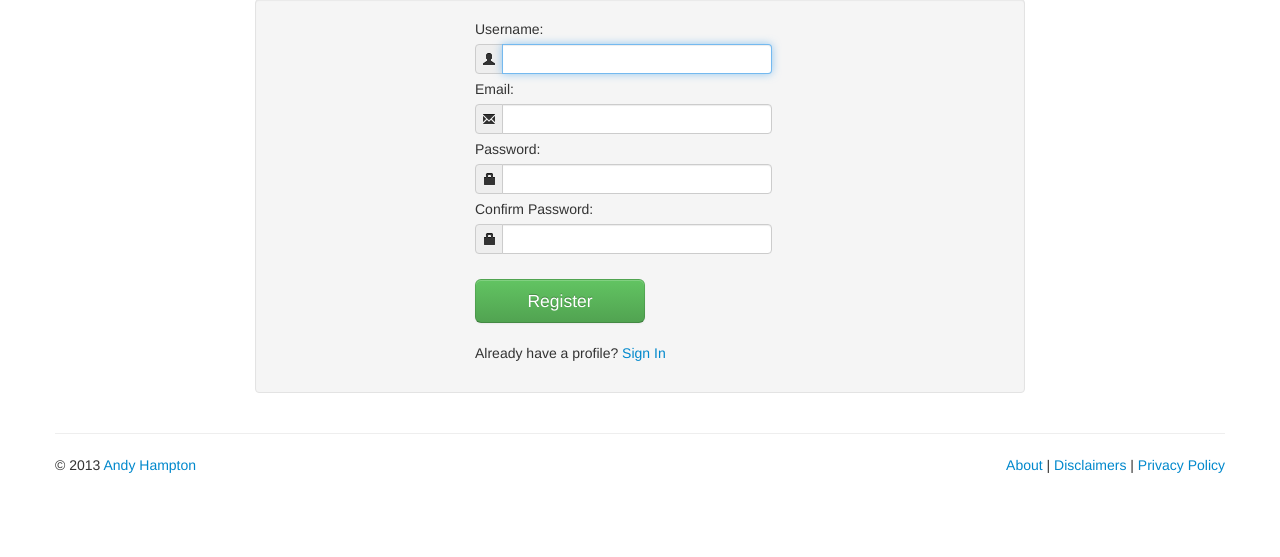
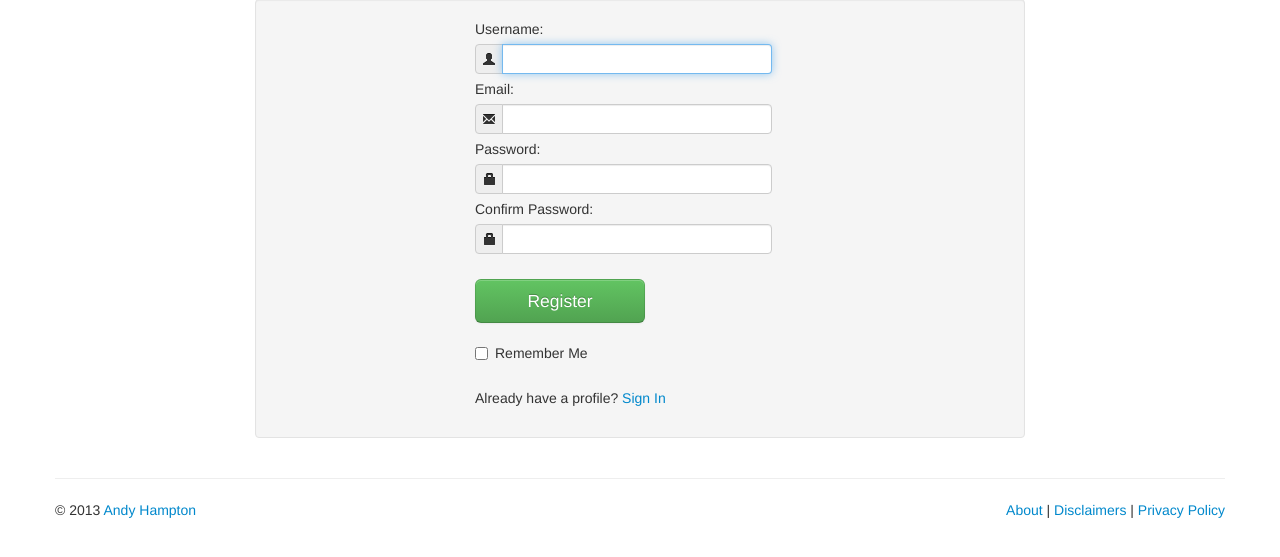
Before and after one commit to ahampt/Pref, a Django app: template pref/webapp/templates/profile/registration_form.html in a window 1280 px wide. Shown: the part 121-678 px from the top of the page. Run offline with Django 3.2, Linux system fonts and the light colour scheme; the template is opened without the code that fills it, so the values that code supplies are empty; some libraries are stand-ins or nearby versions.

Commit message:
Sessions until browser close or remember me option for 20 years

```diff
--- a/pref/webapp/templates/profile/login.html
+++ b/pref/webapp/templates/profile/login.html
@@ -24,6 +24,12 @@
 		</div>
 		<br />
 		<div class="row">
+			<label class="checkbox span2 offset2">
+				<input type="checkbox" name="remember_me" id="remember_me" value="remember_me"/> Remember Me
+			</label>
+		</div>
+		<br />
+		<div class="row">
 			<div class="span2 offset2"><input class="btn btn-large btn-block btn-success" type="submit" value="Login" /></div>
 		</div>
 		<br />
--- a/pref/webapp/templates/profile/registration_form.html
+++ b/pref/webapp/templates/profile/registration_form.html
@@ -61,6 +61,12 @@
 		</div>
 		<br />
 		<div class="row">
+			<label class="checkbox span2 offset2">
+				<input type="checkbox" name="remember_me" id="remember_me" value="remember_me"/> Remember Me
+			</label>
+		</div>
+		<br />
+		<div class="row">
 			<div class="span4 offset2">
 				{% url "webapp.views.profile.login" as login_url %}
 				<p>Already have a profile? <a href="{{login_url}}{% if request.GET.redirect %}?redirect={{request.GET.redirect}}{% endif %}">Sign In</a></p>
--- a/pref/webapp/views/profile.py
+++ b/pref/webapp/views/profile.py
@@ -94,7 +94,7 @@ def register(request):
 				profile.save()
 				profile_logger.info(profile.Username + ' Register Success')
 				# Login the new profile
-				login_command(request, profile)
+				login_command(request, profile, request.POST.get('remember_me') == 'remember_me')
 				profile_logger.info(profile.Username + ' Login Success')
 				set_msg(request, 'Welcome ' + profile.Username + '!', 'Your profile has successfully been created.', 'success')
 				return render_to_response('movie/discovery.html', {'header' : generate_header_dict(request, 'Now What?')}, RequestContext(request))
@@ -139,7 +139,7 @@ def login(request):
 			text_password = request.POST.get('password')
 			# Use check_password to compare hashed password correctly
 			if profile.FailedLoginAttempts < settings.MAX_LOGIN_ATTEMPTS and len(text_password) < 1000 and check_password(text_password, profile.Password):
-				login_command(request, profile)
+				login_command(request, profile, request.POST.get('remember_me') == 'remember_me')
 				profile.FailedLoginAttempts = 0
 				profile.save()
 				profile_logger.info(profile.Username + ' Login Success')
```
Also changed, not shown: pref/webapp/tools/misc_tools.py (+8 -10 lines).
